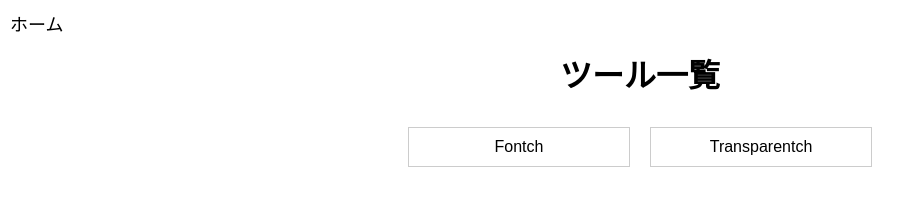
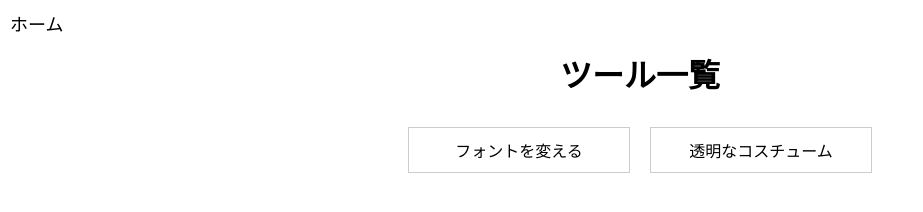
Before and after one commit to lpv-vql/lpv_vql-tool, a plain HTML site: page index.html in a window 1280 px wide. Shown: the whole page, without its empty margins (0-923 px from the left). Drawn offline with Linux system fonts and the light colour scheme.

Commit message:
Update index.html

```diff
--- a/index.html
+++ b/index.html
@@ -38,8 +38,8 @@
 
     <script>
         const tools = [
-            { name: "Fontch", link: "https://lpv-vql.github.io/Fontch/" },
-            { name: "Transparentch", link: "https://lpv-vql.github.io/Transparentch/" }
+            { name: "フォントを変える", link: "https://lpv-vql.github.io/Fontch/" },
+            { name: "透明なコスチューム", link: "https://lpv-vql.github.io/Transparentch/" }
         ];
 
         const toolList = document.getElementById("tool-list");
```
